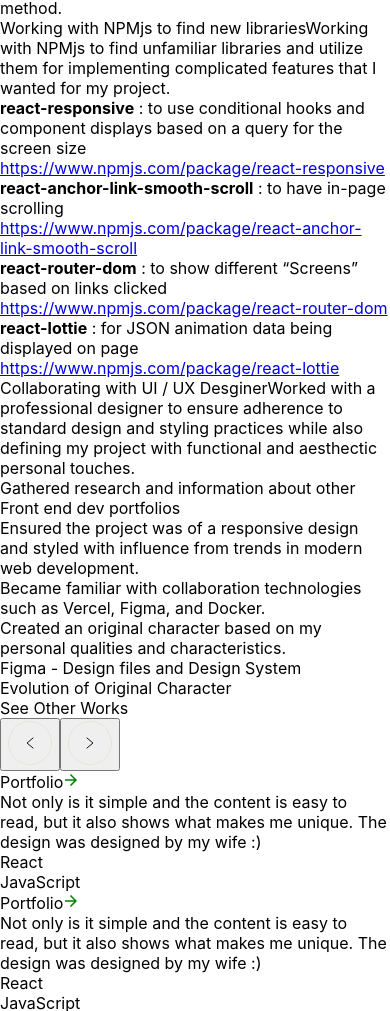
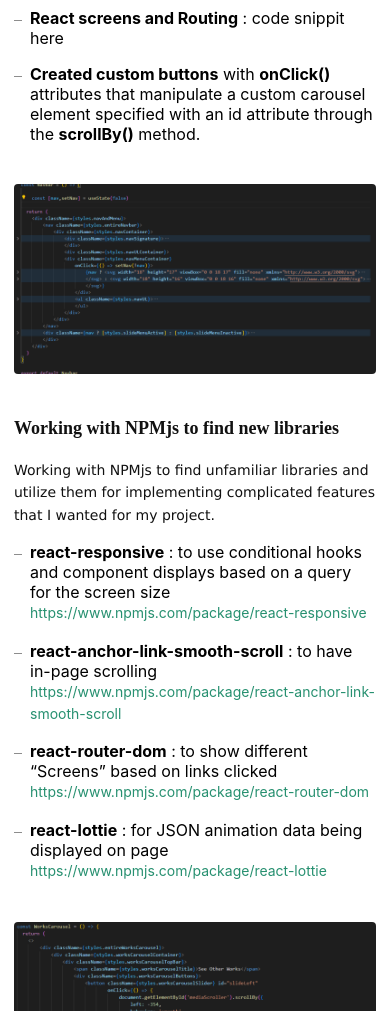
Before and after one commit to Steven-Theuerl/portfolio, a React (Create React App) app: page / in a window 390 px wide. Shown: the part 989-2000 px from the top of the page. Built offline with nearby package versions, Linux system fonts and the light colour scheme; the HTML template or start-up script is replaced by a standard one.

Commit message:
Finished with basic styling of the works pages

```diff
--- a/src/Components/Collections/WorkPage/WorksBody/WorksBody.module.css
+++ b/src/Components/Collections/WorkPage/WorksBody/WorksBody.module.css
@@ -1,5 +1,143 @@
 @media screen and (max-width: 414px) {
+    .entireWorksBody {
+        display: flex;
+        justify-content: center;
+        align-items: center;
+    }
 
+    .worksBodyContainer {
+        display: flex;
+        margin: 24px 16px 40px 16px;
+        flex-direction: column;
+        align-items: center;
+        gap: 40px;
+        align-self: stretch;
+    }
+
+    .worksBodyKeyPointsContainer {
+        display: flex;
+        flex-direction: column;
+        align-items: flex-start;
+        gap: 16px;
+        align-self: stretch;
+    }
+
+    .worksBodyKeyPointsHeader {
+        flex: 1 0 0;
+        color: #111;
+        font-family: Montserrat;
+        font-size: 18px;
+        font-style: normal;
+        font-weight: 700;
+        line-height: 160%; /* 28.8px */
+    }
+
+    .worksBodyKeyPointsDescription {
+        align-self: stretch;
+        color: #111;
+        font-family: "Verdana";
+        font-size: 14px;
+        font-style: normal;
+        font-weight: 400;
+        line-height: 160%; /* 22.4px */
+    }
+
+    .worksBodyKeyPointsDetailContainer {
+        display: flex;
+        align-items: center;
+        gap: 8px;
+        align-self: stretch;
+    }
+
+    .worksBodyKeyPointsDetailBulletContainer {
+        display: flex;
+        padding-top: 12px;
+        flex-direction: column;
+        align-items: center;
+        gap: 10px;
+        align-self: stretch;
+    }
+
+    .worksBodyKeyPointsDetailBullet {
+        width: 8px;
+        height: 1px;
+        background: #8D8D8D;
+    }
+
+    .worksBodyAnchor {
+        color: #279070;
+        font-family: Inter;
+        font-size: 14px;
+        font-style: normal;
+        font-weight: 400;
+        line-height: 160%; /* 22.4px */
+        text-decoration: none;
+        margin-top: 4px;
+    }
+
+    .worksBodyCodeWindow {
+        display: flex;
+        height: 190px;
+        justify-content: center;
+        align-items: center;
+        align-self: stretch;
+        border-radius: 4px;
+        background: #FCFCFB;
+    }
+
+    .worksBodyCodeWindow1Image {
+        background: url(../../../../assets/Images/WorksBodyCodeWindow1Image.png);
+        background-size: cover;
+        background-repeat: no-repeat;
+        background-position: center;
+        width: 100%;
+        height: 100%;
+        border-radius: 4px;
+    }
+
+    .worksBodyCodeWindow2Image {
+        background: url(../../../../assets/Images/WorksBodyCodeWindow2Image.png);
+        background-size: cover;
+        background-repeat: no-repeat;
+        width: 100%;
+        height: 100%;
+        border-radius: 4px;
+    }
+
+    .worksBodyDesignImageBox {
+        width: 362px;
+        height: 275px;
+    }
+
+    .worksBodyDesignImageContainer1 {
+        background: url(../../../../assets/Images/worksBodyDesignImage1.png);
+        width: 100%;
+        height: 100%;
+        background-size: contain;
+        border-radius: 4px;
+        margin-bottom: 8px;
+    }
+
+    .worksBodyDesignImageBoxSubtext {
+        align-self: stretch;
+        color: #4B4B4B;
+        text-align: center;
+        font-family: "Verdana";
+        font-size: 12px;
+        font-style: normal;
+        font-weight: 400;
+        line-height: 160%; /* 19.2px */
+    }
+
+    .worksBodyDesignImageContainer2 {
+        background: url(../../../../assets/Images/worksBodyDesignImage2.png);
+        width: 100%;
+        height: 100%;
+        background-size: contain;
+        background-repeat: no-repeat;
+        border-radius: 4px;
+        margin-bottom: -22px;
+    }
 }
 
 @media screen and (min-width: 415px) and (max-width: 847px) {
--- a/src/Components/Collections/WorkPage/WorksCarousel/WorksCarousel.js
+++ b/src/Components/Collections/WorkPage/WorksCarousel/WorksCarousel.js
@@ -1,7 +1,11 @@
 import React from 'react'
 import styles from './WorksCarousel.module.css'
+import { useMediaQuery } from 'react-responsive'
 
 const WorksCarousel = () => {
+
+    const isMobile = useMediaQuery({ query: '(max-width: 414px)' })
+
   return (
     <>
         <div className={styles.entireWorksCarousel}>
@@ -9,19 +13,42 @@
                 <div className={styles.worksCarouselTopBar}>
                     <span className={styles.worksCarouselTitle}>See Other Works</span>
                     <div className={styles.worksCarouselButtons}>
-                        <button className={styles.worksCarouselSlider} id="slideLeft"
+                        {isMobile ?
+                            [<button className={styles.worksCarouselSlider} id="slideLeft"
+                                onClick={() => {
+                                    document.getElementById('mediaScroller').scrollBy({
+                                        left: -280,
+                                        behavior: 'smooth'
+                                    })}}>
+                                <svg width="44" height="44" viewBox="0 0 44 44" fill="none" xmlns="http://www.w3.org/2000/svg">
+                                <rect x="0.5" y="0.5" width="43" height="43" rx="21.5" stroke="#E4E5DA"/>
+                                <path d="M25 17L22 19.5L19 22L25 27" stroke="#111111" strokeLinecap="round" strokeLinejoin="round"/>
+                                </svg>
+                            </button>] :
+                            [<button className={styles.worksCarouselSlider} id="slideLeft"
                                 onClick={() => {
                                     document.getElementById('mediaScroller').scrollBy({
                                         left: -354,
                                         behavior: 'smooth'
                                     })}}>
+                                <svg width="44" height="44" viewBox="0 0 44 44" fill="none" xmlns="http://www.w3.org/2000/svg">
+                                <rect x="0.5" y="0.5" width="43" height="43" rx="21.5" stroke="#E4E5DA"/>
+                                <path d="M25 17L22 19.5L19 22L25 27" stroke="#111111" strokeLinecap="round" strokeLinejoin="round"/>
+                                </svg>
+                            </button>]}
+                        {isMobile ?
+                        [<button className={styles.worksCarouselSlider} id='slideRight'
+                                 onClick={() => document.getElementById('mediaScroller').scrollBy({
+                                    left: 280,
+                                    behavior: 'smooth'
+                                 })}>
                             <svg width="44" height="44" viewBox="0 0 44 44" fill="none" xmlns="http://www.w3.org/2000/svg">
-                            <rect x="0.5" y="0.5" width="43" height="43" rx="21.5" stroke="#E4E5DA"/>
-                            <path d="M25 17L22 19.5L19 22L25 27" stroke="#111111" strokeLinecap="round" strokeLinejoin="round"/>
+                            <rect x="-0.5" y="0.5" width="43" height="43" rx="21.5" transform="matrix(-1 0 0 1 43 0)" stroke="#E4E5DA"/>
+                            <path d="M19 17L22 19.5L25 22L19 27" stroke="#111111" strokeLinecap="round" strokeLinejoin="round"/>
                             </svg>
-                        </button>
-                        <button className={styles.worksCarouselSlider} id='slideRight'
-                                onClick={() => document.getElementById('mediaScroller').scrollBy({
+                        </button>] :
+                        [<button className={styles.worksCarouselSlider} id='slideRight'
+                                 onClick={() => document.getElementById('mediaScroller').scrollBy({
                                     left: 354,
                                     behavior: 'smooth'
                                 })}>
@@ -29,7 +56,7 @@
                             <rect x="-0.5" y="0.5" width="43" height="43" rx="21.5" transform="matrix(-1 0 0 1 43 0)" stroke="#E4E5DA"/>
                             <path d="M19 17L22 19.5L25 22L19 27" stroke="#111111" strokeLinecap="round" strokeLinejoin="round"/>
                             </svg>
-                        </button>
+                        </button>]}
                     </div>
                 </div>
                 <div id="mediaScroller" className={styles.mediaScroller}>
--- a/src/Components/Collections/WorkPage/WorksCarousel/WorksCarousel.module.css
+++ b/src/Components/Collections/WorkPage/WorksCarousel/WorksCarousel.module.css
@@ -1,4 +1,167 @@
 @media screen and (max-width: 414px) {
+    .entireWorksCarousel {
+        display: flex;
+        justify-content: center;
+        align-items: center;
+        border-top: 1px solid #E4E5DA;
+        border-bottom: 1px solid #E4E5DA;
+    }
+
+    .worksCarouselContainer {
+        display: grid;
+        margin: 40px 0px;
+        justify-content: center;
+        align-items: center;
+        gap: 24px;
+        align-self: stretch;
+    }
+
+    .worksCarouselTopBar {
+        display: flex;
+        width: 343px;
+        padding: 0px 16px;
+        justify-content: space-between;
+        align-items: center;
+    }
+
+    .worksCarouselTitle {
+        color: #111;
+        font-family: Montserrat;
+        font-size: 18px;
+        font-style: normal;
+        font-weight: 700;
+        line-height: 160%; /* 28.8px */
+    }
+
+    .worksCarouselButtons {
+        display: flex;
+        align-items: center;
+        gap: 8px;
+        padding-right: 4px;
+    }
+
+    .worksCarouselSlider {
+        width: 44px;
+        height: 44px;
+        stroke-width: 1px;
+        stroke: #E4E5DA;
+        border: none;
+        background-color: transparent;
+    }
+
+    .mediaScroller {
+        display: grid;
+        padding-left: 16px;
+        margin-right: 16px;
+        gap: 224px;
+        grid-auto-flow: column;
+        grid-auto-columns: 20%;
+        overflow: hidden;
+        overscroll-behavior-inline: contain;
+        scroll-snap-type: inline mandatory;
+    }
+
+    /* needs attention, snapping not working */
+
+    .worksCarouselCard {
+        display: flex;
+        width: 280px;
+        flex-direction: column;
+        align-items: flex-start;
+        gap: 16px;
+    }
+
+    .worksCarouselCardImage1 {
+        background: url(../../../../assets/Images/workContent1ImagePC.png);
+        width: 280px;
+        height: 152px;
+        background-size: contain;
+        border-radius: 4px;
+    }
+
+    .worksCarouselCardImage2 {
+        background: url(../../../../assets/Images/workContent2ImagePC.png);
+        width: 280px;
+        height: 152px;
+        background-size: contain;
+        border-radius: 4px;
+    }
+
+    .worksTextHeader {
+        display: flex;
+        align-items: center;
+        gap: 4px;
+        align-self: stretch;
+        color: #111;
+        font-family: Montserrat;
+        font-size: 22px;
+        font-style: normal;
+        font-weight: 600;
+        line-height: 130%; /* 28.6px */
+    }
+
+    .worksTextHeader:hover {
+        cursor: pointer;
+        color: #279070;
+        transition: 0.25s;
+    }
+
+    .worksTextDescription {
+        color: #777;
+        font-family: Verdana;
+        font-size: 16px;
+        font-style: normal;
+        font-weight: 400;
+        line-height: 160%; /* 25.6px */
+    }
+
+    .worksTextTagsContainer {
+        display: flex;
+        justify-content: flex-start;
+        align-items: center;
+        gap: 10px;
+    }
+
+    .worksTextTags {
+        display: flex;
+        padding: 6px 10px;
+        justify-content: center;
+        align-items: center;
+        gap: 10px;
+        border-radius: 10px;
+        background: #F5F5F0;
+        color: #777;
+        font-family: Verdana;
+        font-size: 12px;
+        font-style: normal;
+        font-weight: 400;
+        line-height: 130%; /* 15.6px */
+    }
+
+    .worksCarouselLeaveButtonContainer {
+        display: flex;
+        padding: 64px 16px;
+        flex-direction: column;
+        align-items: center;
+        gap: 32px;
+        align-self: stretch;
+    }
+
+    .backToHomeButton {
+        display: flex;
+        height: 44px;
+        padding: 15px 43.5px 15px 37.5px;
+        align-items: center;
+        border-radius: 10px;
+        border: 1px solid #E4E5DA;
+        background-color: transparent;
+        color: #111;
+        font-family: "Noto Sans";
+        font-size: 14px;
+        font-style: normal;
+        font-weight: 400;
+        line-height: 100%; /* 14px */
+    }
 
 }
 
```
